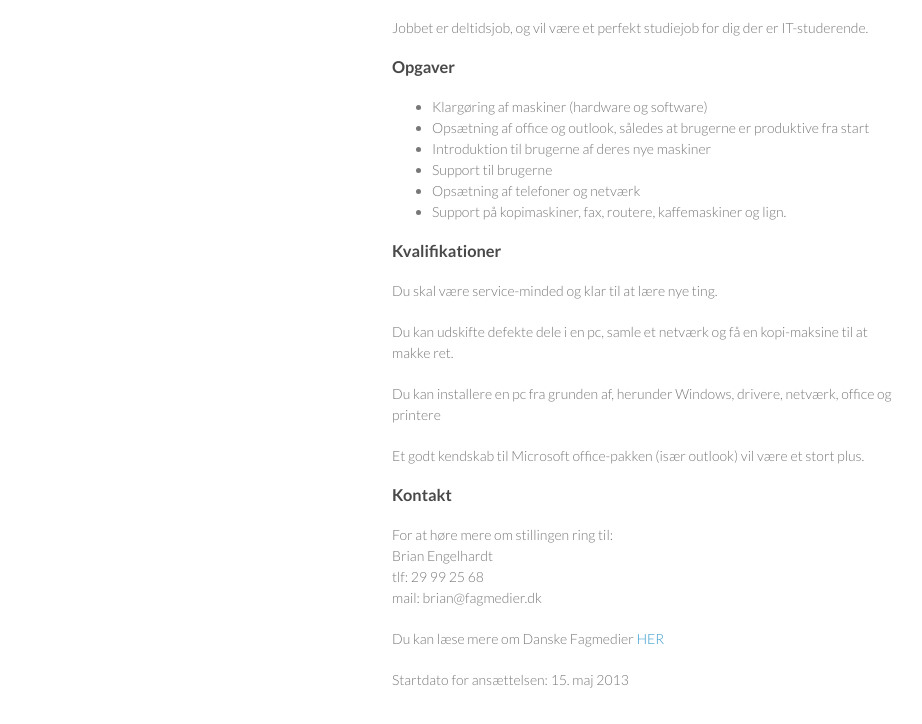
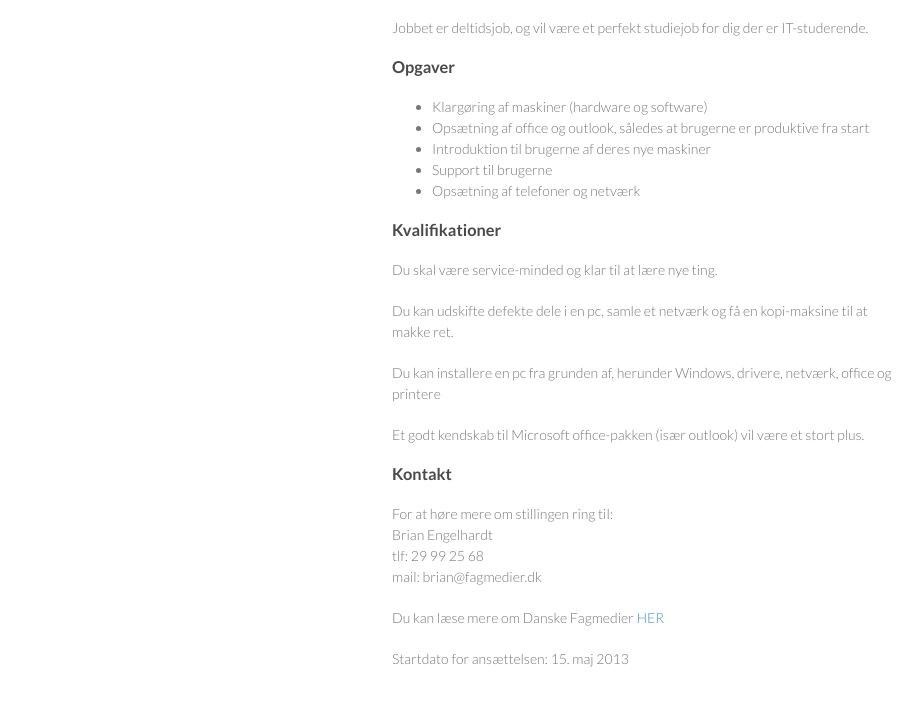
Before and after one commit to nslindtner/jobopslag, a plain HTML site: page index.html in a window 1280 px wide. Shown: the part 162-886 px from the top of the page, without its empty margins (178-1100 px from the left). Drawn offline with Linux system fonts and the light colour scheme.

Commit message:
Fjernelse af kaffemaskine mm

```diff
--- a/index.html
+++ b/index.html
@@ -39,7 +39,6 @@
             <li>Introduktion til brugerne af deres nye maskiner</li>
             <li>Support til brugerne</li>
             <li>Opsætning af telefoner og netværk</li>
-            <li>Support på kopimaskiner, fax, routere, kaffemaskiner og lign.</li>
           </ul>
         </p>
 
```
